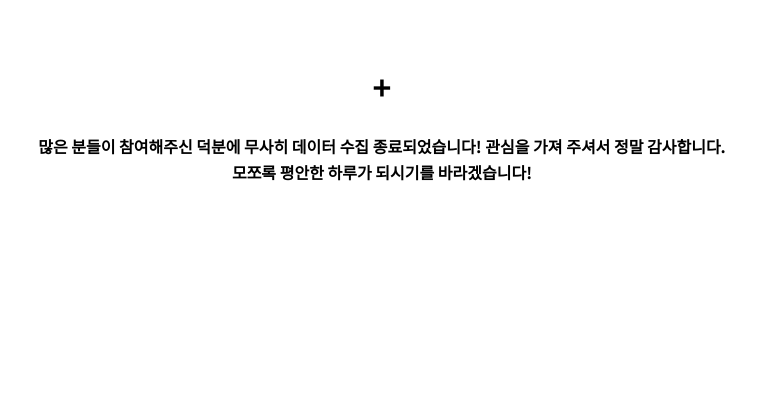
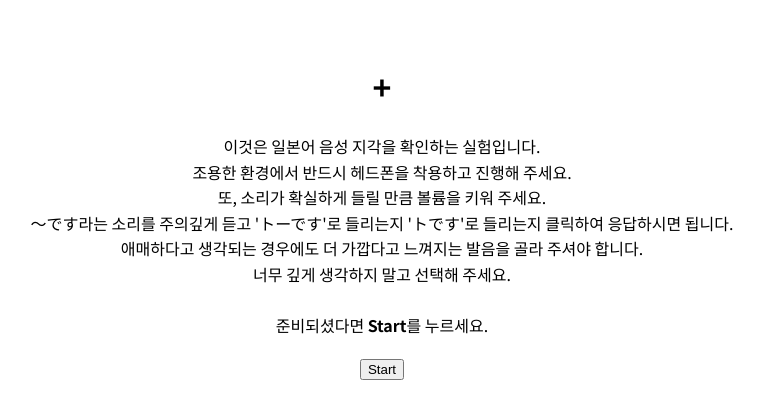
Before and after one commit to MinnKIM-SNU/pilotCFLConly, a plain HTML site: page index.html in a window 1280 px wide. Shown: the whole page, without its empty margins (258-1022 px from the left). Drawn offline with nearby package versions, Linux system fonts and the light colour scheme.

Commit message:
Update index.html

```diff
--- a/index.html
+++ b/index.html
@@ -18,12 +18,14 @@
 <body>
   <h1>+</h1>
 
-  <p id="loading">많은 분들이 참여해주신 덕분에 무사히 데이터 수집 종료되었습니다! 관심을 가져 주셔서 정말 감사합니다.<br>모쪼록 평안한 하루가 되시기를 바라겠습니다!</p>
+  <p id="loading">CSV 로딩 중...</p>
 
   <section id="startArea" class="hidden">
-    <p>많은 분들이 참여해주신 덕분에 무사히 데이터 수집 종료되었습니다! 관심을 가져 주셔서 정말 감사합니다.<br>모쪼록 평안한 하루가 되시기를 바라겠습니다!</p>
+    <p>이것은 일본어 음성 지각을 확인하는 실험입니다. <br>조용한 환경에서 반드시 헤드폰을 착용하고 진행해 주세요.<br>또, 소리가 확실하게 들릴 만큼 볼륨을 키워 주세요.<br>
+      〜です라는 소리를 주의깊게 듣고 'トーです'로 들리는지 'トです'로 들리는지 클릭하여 응답하시면 됩니다.<br>애매하다고 생각되는 경우에도 더 가깝다고 느껴지는 발음을 골라 주셔야 합니다.<br>너무 깊게 생각하지 말고 선택해 주세요.<br>
+      <br>준비되셨다면 <strong>Start</strong>를 누르세요.</p>
+    <button id="startBtn" disabled>Start</button>
   </section>
-
 
   <section id="phaseArea" class="hidden">
     <p id="phaseMsg"></p>
@@ -38,7 +40,7 @@
 
   <section id="finishArea" class="hidden">
     <h2>실험이 종료되었습니다!</h2>
-    <p>참여해 주셔서 정말 감사합니다.<br>아래 버튼을 눌러 결과 파일을 저장한 뒤, minnkim@snu.ac.kr 또는 제 카카오톡을 통해 보내 주시면 감사하겠습니다.<br>제 종강에 도움을 주셔서 너무너무 감사합니다...!! 행복하세요!</p>
+    <p>참여해 주셔서 정말 감사합니다.<br>아래 버튼을 눌러 결과 파일을 저장한 뒤, minnkim@snu.ac.kr 또는 제 카카오톡을 통해 보내 주시면 감사하겠습니다.<br>행복하세요!</p>
     <button id="downloadBtn">Download results.csv</button>
   </section>
 
@@ -56,7 +58,7 @@ const SOUND_BEEP = 'beep.mp3';
 
   // 반복 횟수
   const PRE_REPS   = 3;
-  const TRAIN_REPS = 15;
+  const TRAIN_REPS = 10;
   const POST_REPS  = 3;
 
   /* ===== STATE ===== */
```
